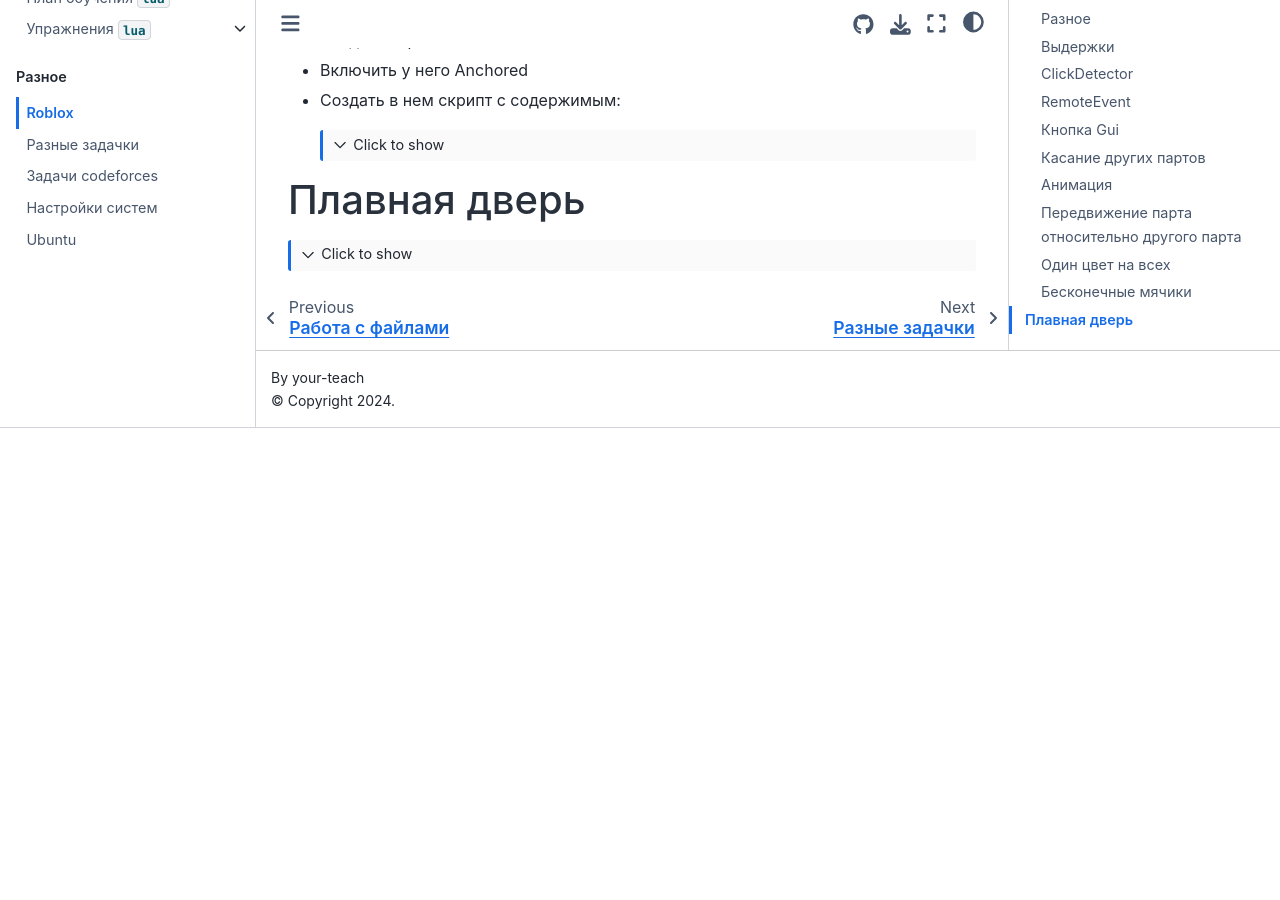
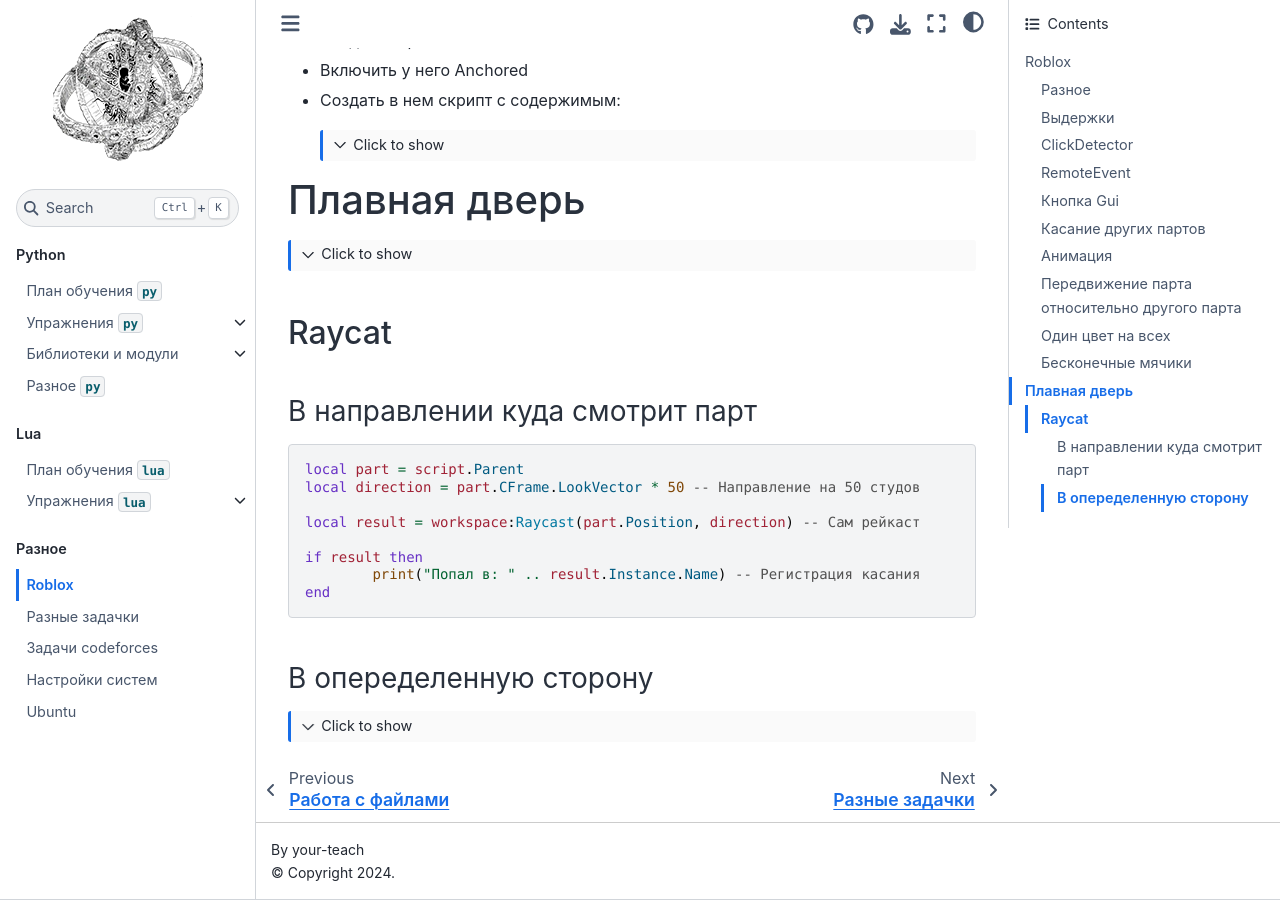
Before and after one commit to your-teach/faithpages, a Jupyter Book: the page built from Some/Roblox.md, in a window 1280 px wide and 900 px high, scrolled down 4237 px. Built offline with Jupyter Book 1.0.4 settings and Sphinx 7.4.7 and the Sphinx Book theme 1.1.4, drawn with Linux system fonts in a browser that asks for light colours; before the commit the page ends 4665 px from its top, so only the background shows below that; some of the changed lines change nothing that is shown.

Commit message:
new in roblox

`````diff
--- a/Some/Roblox.md
+++ b/Some/Roblox.md
@@ -244,3 +244,107 @@ proximityPrompt.Triggered:Connect(function()
 end)
 ```
 ````
+
+## Raycat
+
+### В направлении куда смотрит парт
+```lua
+local part = script.Parent
+local direction = part.CFrame.LookVector * 50 -- Направление на 50 студов
+
+local result = workspace:Raycast(part.Position, direction) -- Сам рейкаст
+
+if result then
+	print("Попал в: " .. result.Instance.Name) -- Регистрация касания
+end
+```
+
+###  В опеределенную сторону
+````{toggle}
+```lua
+-- вставить в парт
+local start = script.Parent.Position
+local target = Vector3.new(0,10,0) -- координата направления
+
+local result = workspace:Raycast(start, target - start) -- Сам рейкаст
+
+if result then
+	print("Попал в: " .. result.Instance.Name) -- Регистрация касания
+end
+```
+
+### С визуализацией
+```lua
+-- вставить в парт
+local RunService = game:GetService("RunService")
+
+local originPart = script.Parent
+local RAY_DISTANCE = 100
+
+-- Создаем визуализацию (Beam)
+local attachmentStart = Instance.new("Attachment", originPart)
+local endPointPart = Instance.new("Part")
+endPointPart.Anchored = true
+endPointPart.CanCollide = false
+endPointPart.CanQuery = false
+endPointPart.Transparency = 1
+endPointPart.Parent = workspace
+
+local attachmentEnd = Instance.new("Attachment", endPointPart)
+local beam = Instance.new("Beam")
+beam.Attachment0 = attachmentStart
+beam.Attachment1 = attachmentEnd
+beam.Width0, beam.Width1 = 0.1, 0.1
+beam.Color = ColorSequence.new(Color3.fromRGB(0, 255, 0)) -- Зеленый цвет
+beam.Parent = originPart
+
+-- Переменная для хранения списка имен объектов с прошлого кадра
+local lastHitNames = ""
+
+local function updateRaycast()
+	local origin = originPart.Position
+	local direction = originPart.CFrame.LookVector * RAY_DISTANCE
+
+	local hitResults = {}
+	local ignoreList = {originPart, endPointPart}
+	local params = RaycastParams.new()
+	params.FilterType = Enum.RaycastFilterType.Exclude
+
+	-- Собираем все объекты на пути
+	while true do
+		params.FilterDescendantsInstances = ignoreList
+		local result = workspace:Raycast(origin, direction, params)
+
+		if result then
+			table.insert(hitResults, result.Instance) -- Сохраняем сам объект
+			table.insert(ignoreList, result.Instance)
+		else
+			break
+		end
+	end
+
+	-- Формируем строку из имен всех попавших объектов для сравнения
+	local currentHitNames = ""
+	for _, obj in ipairs(hitResults) do
+		currentHitNames = currentHitNames .. obj.Name .. ","
+	end
+
+	-- Если список объектов изменился — выводим print
+	if currentHitNames ~= lastHitNames then
+		if #hitResults > 0 then
+			local names = {}
+			for _, obj in ipairs(hitResults) do table.insert(names, obj.Name) end
+			print("🚀 Луч пересекает: " .. table.concat(names, " | "))
+		else
+			print("⚪ Пусто (препятствий нет)")
+		end
+		lastHitNames = currentHitNames -- Запоминаем текущее состояние
+	end
+
+	-- Обновляем положение визуального луча
+	endPointPart.Position = origin + direction
+end
+
+RunService.Heartbeat:Connect(updateRaycast)
+```
+````
`````
